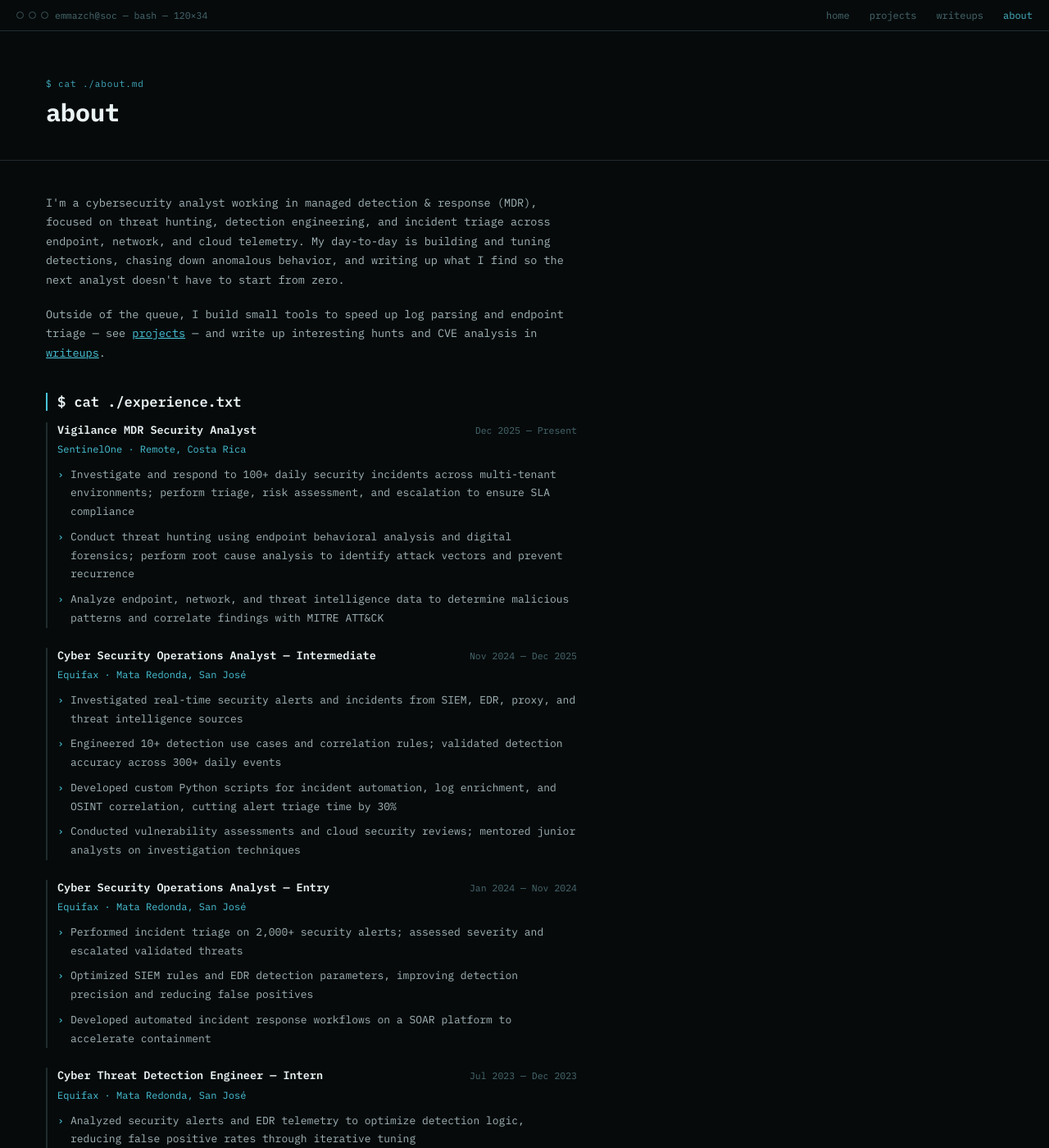
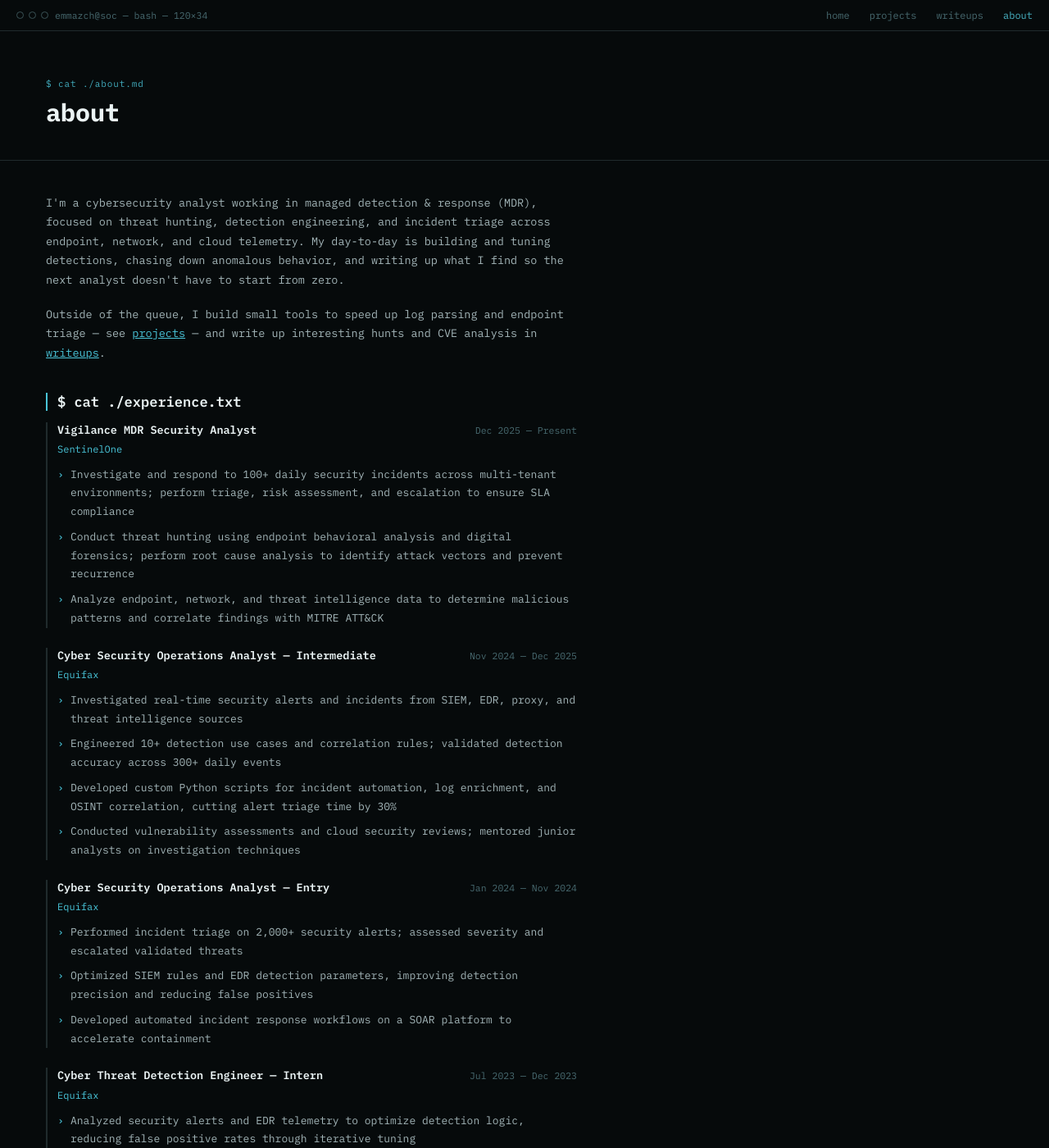
Before and after one commit to Emmazch22/emmazch22.github.io, a Jekyll site: the page built from about.md, in a window 1280 px wide and 1400 px high. Shown: the whole window at 82% size. Built offline with Jekyll 4.4.1, drawn with Linux system fonts in a browser that asks for light colours.

Commit message:
Remove location from about page experience entries

```diff
--- a/about.md
+++ b/about.md
@@ -30,7 +30,7 @@ permalink: /about/
         <span class="exp-role">Vigilance MDR Security Analyst</span>
         <span class="exp-dates">Dec 2025 &mdash; Present</span>
       </div>
-      <div class="exp-org">SentinelOne &middot; Remote, Costa Rica</div>
+      <div class="exp-org">SentinelOne</div>
       <ul class="plain-list">
         <li>Investigate and respond to 100+ daily security incidents across multi-tenant environments; perform triage, risk assessment, and escalation to ensure SLA compliance</li>
         <li>Conduct threat hunting using endpoint behavioral analysis and digital forensics; perform root cause analysis to identify attack vectors and prevent recurrence</li>
@@ -42,7 +42,7 @@ permalink: /about/
         <span class="exp-role">Cyber Security Operations Analyst &mdash; Intermediate</span>
         <span class="exp-dates">Nov 2024 &mdash; Dec 2025</span>
       </div>
-      <div class="exp-org">Equifax &middot; Mata Redonda, San Jos&eacute;</div>
+      <div class="exp-org">Equifax</div>
       <ul class="plain-list">
         <li>Investigated real-time security alerts and incidents from SIEM, EDR, proxy, and threat intelligence sources</li>
         <li>Engineered 10+ detection use cases and correlation rules; validated detection accuracy across 300+ daily events</li>
@@ -55,7 +55,7 @@ permalink: /about/
         <span class="exp-role">Cyber Security Operations Analyst &mdash; Entry</span>
         <span class="exp-dates">Jan 2024 &mdash; Nov 2024</span>
       </div>
-      <div class="exp-org">Equifax &middot; Mata Redonda, San Jos&eacute;</div>
+      <div class="exp-org">Equifax</div>
       <ul class="plain-list">
         <li>Performed incident triage on 2,000+ security alerts; assessed severity and escalated validated threats</li>
         <li>Optimized SIEM rules and EDR detection parameters, improving detection precision and reducing false positives</li>
@@ -67,7 +67,7 @@ permalink: /about/
         <span class="exp-role">Cyber Threat Detection Engineer &mdash; Intern</span>
         <span class="exp-dates">Jul 2023 &mdash; Dec 2023</span>
       </div>
-      <div class="exp-org">Equifax &middot; Mata Redonda, San Jos&eacute;</div>
+      <div class="exp-org">Equifax</div>
       <ul class="plain-list">
         <li>Analyzed security alerts and EDR telemetry to optimize detection logic, reducing false positive rates through iterative tuning</li>
         <li>Developed and validated EDR detection rules aligned to threat behaviors and attack patterns</li>
```
